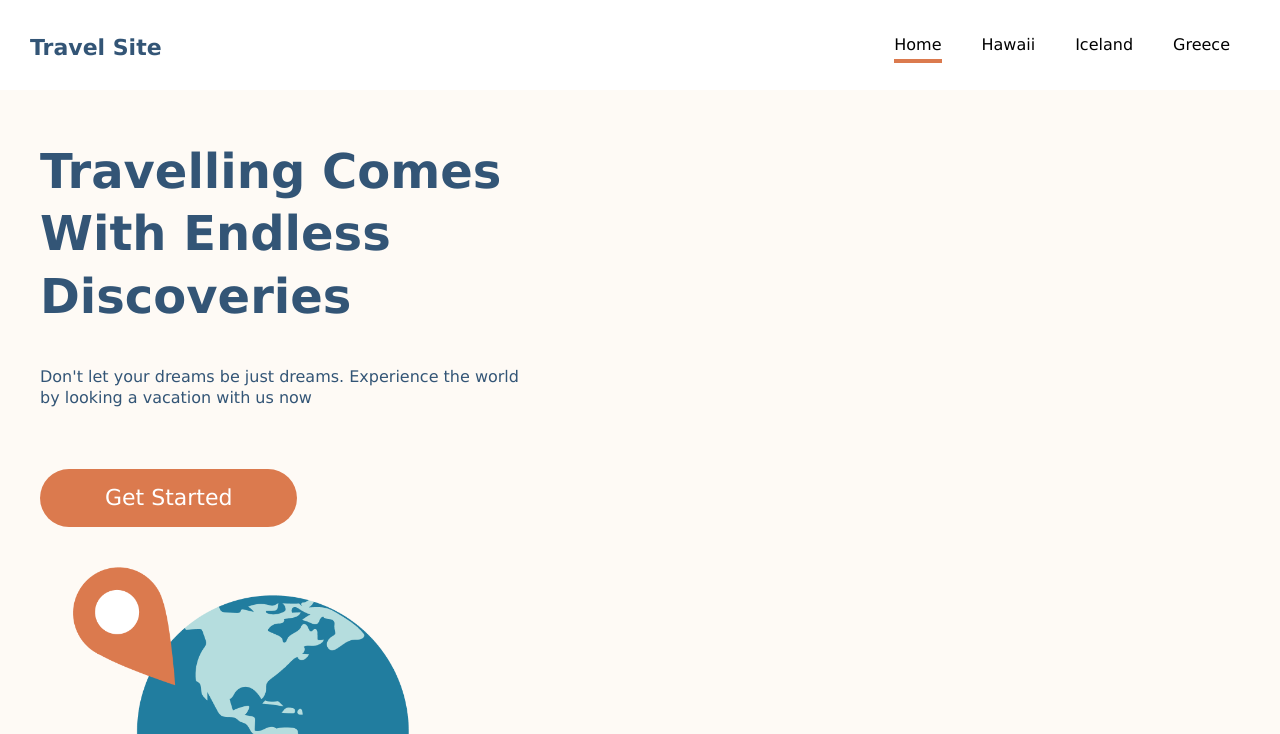
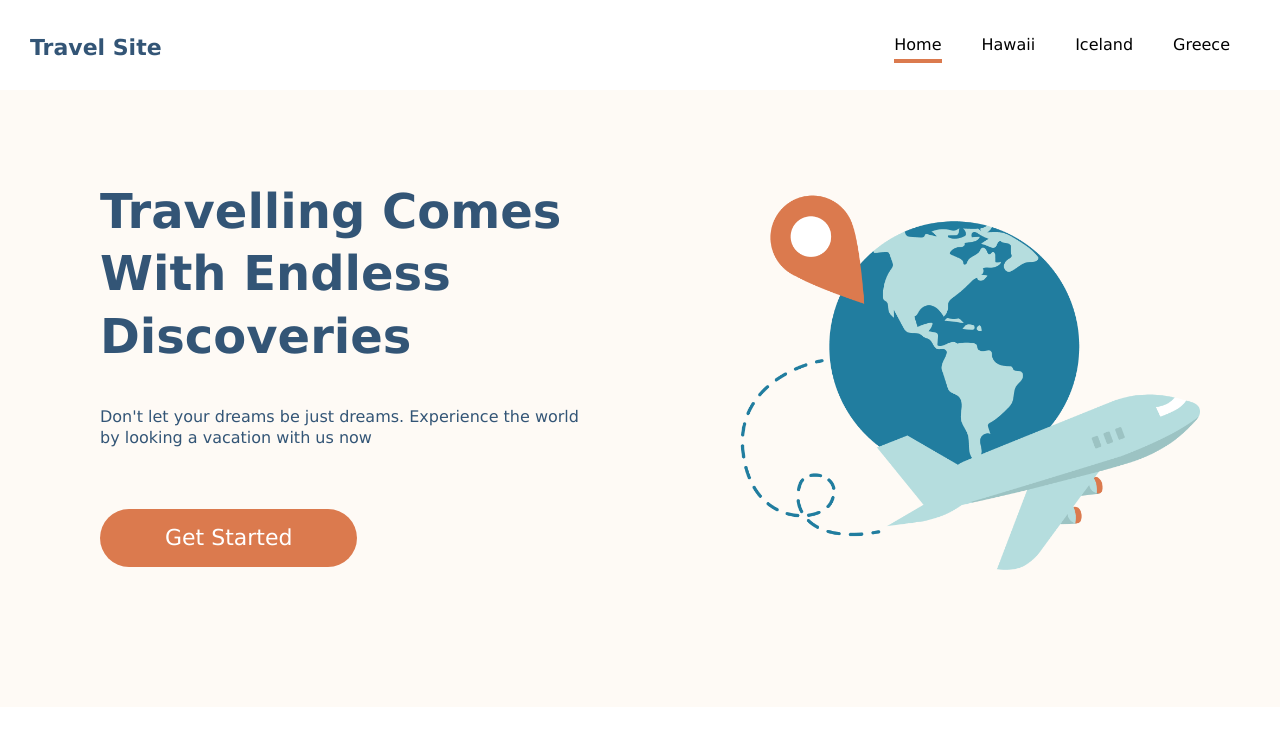
Before and after one commit to vivi-su/vivi-schulz-travelsite-SCSS, a plain HTML site: page index.html in a window 1280 px wide. Shown: the top 734 px of the page. Drawn offline with Linux system fonts and the light colour scheme.

Commit message:
fix main hero section for flex

```diff
--- a/index.html
+++ b/index.html
@@ -34,8 +34,8 @@
 
     <main>
       <!-- hero -->
-      <section class="hero-group">
-        <article class="hero flex flex--wrap">
+      <section class="hero-background">
+        <article class="hero">
           <section class="hero__content">
             <h1 class="hero__title">
               Travelling Comes With Endless Discoveries
--- a/styles/main.scss
+++ b/styles/main.scss
@@ -30,22 +30,23 @@
 }
 
 /* hero */
-.hero-group{
+.hero-background{
   background-color: variables.$color-accent;
 }
 
 
 .hero {
   @include mixins.container();
-  padding: 4rem 0 12rem 4rem;
+  @include mixins.flexed(column, center, center);
   /* justify-items: flex-end; */
-  justify-content: space-between;
+
+  padding: 4rem 0 8rem 4rem;
   font-weight: 600;
   line-height: 1.3;
 
   &__content {
   max-width: 500px;
-  padding: 1rem 0;
+  padding: 5rem 0;
 }
   &__title {
   margin-bottom: 4rem;
@@ -57,12 +58,18 @@
   color: variables.$color-primary;
 }
   &__image {
-  padding: 1rem 0;
+  padding: 5rem 2rem;
   width: 100%;
   max-width: 500px;
 }
 }
 
+@media screen and (min-width: 768px) {
+  .hero {
+  @include mixins.container();
+  @include mixins.flexed(row, space-around, center);
+}
+}
 
 /* main recommendation cards */
 .recommendation-group {
```
Also changed, not shown: styles/main.css, 1 other file.
